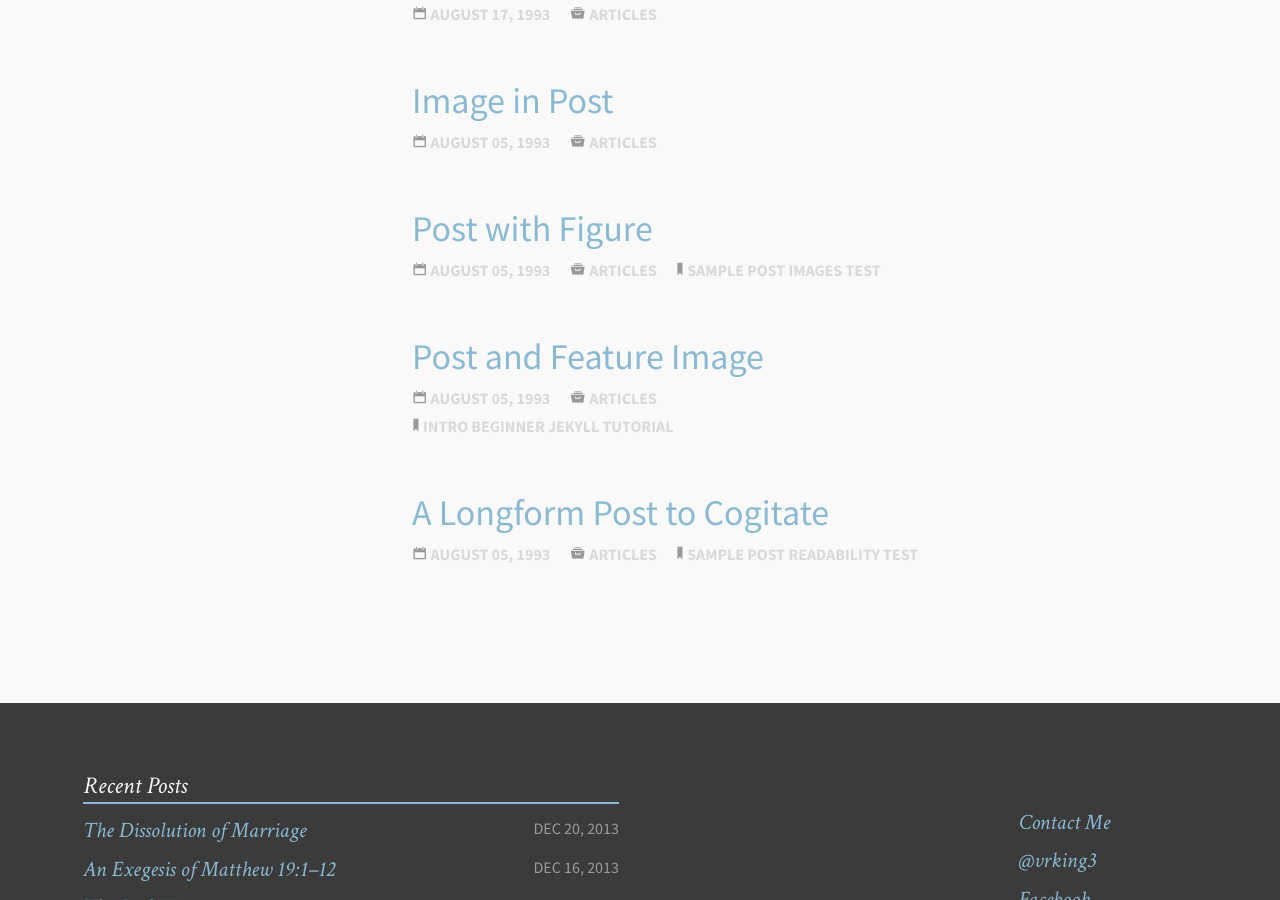
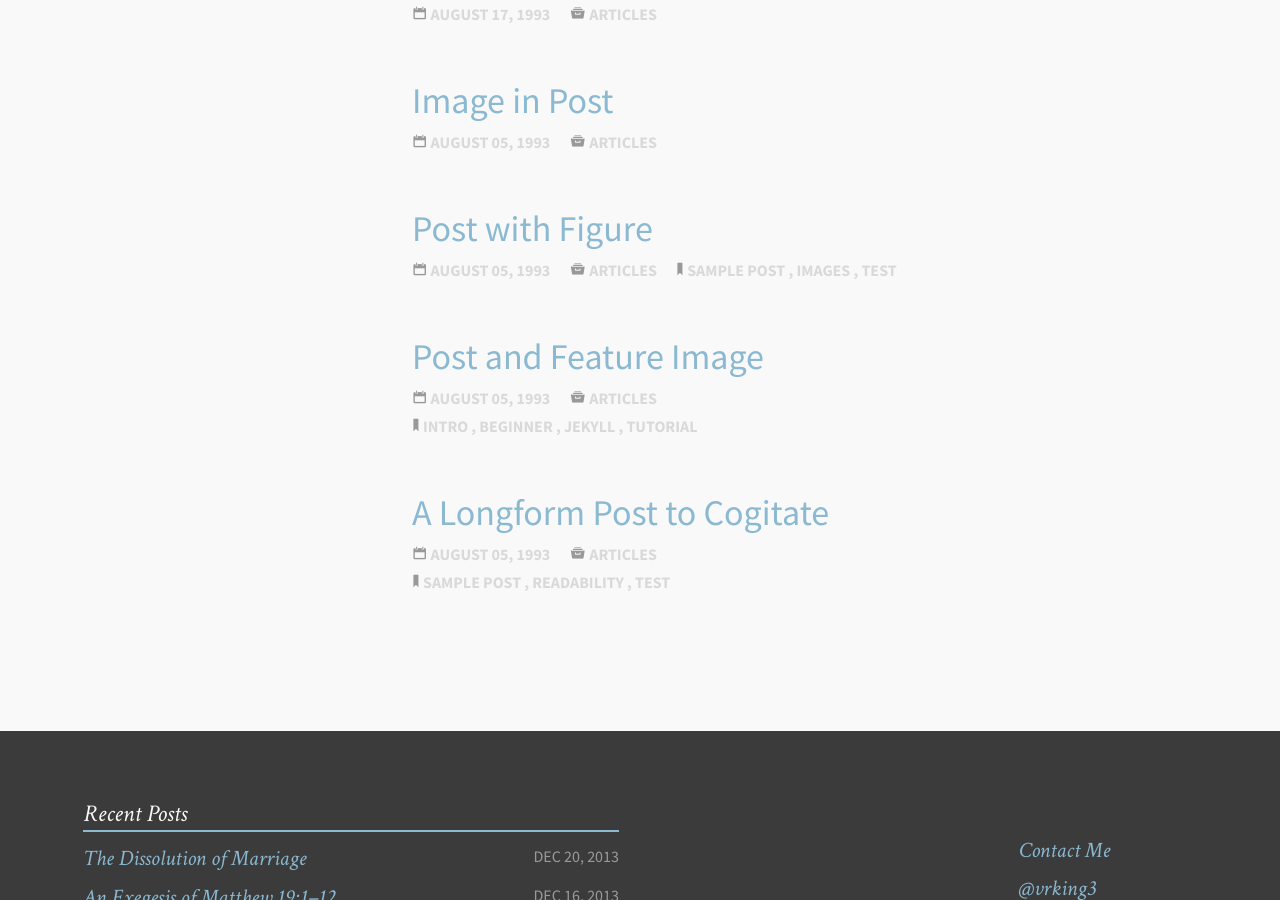
Before and after one commit to snowdj/vernonking.org, a Jekyll site: the page built from index.md, in a window 1280 px wide and 900 px high, scrolled down 1201 px. Built offline with Jekyll 4.4.1, drawn with Linux system fonts in a browser that asks for light colours.

Commit message:
added commas to cats and tags. closes #11.

```diff
--- a/_includes/post-meta.html
+++ b/_includes/post-meta.html
@@ -14,7 +14,9 @@
             <span class="screen-reader-text">Categories</span>
             <ul>
                 {% for category in post.categories %}
-                    <li class="category">{{ category }}</li>
+                    <li class="category">
+                        {% if forloop.first == false %}, {% endif %}{{ category }}
+                    </li>
                 {% endfor %}
             </ul>
         </li>
@@ -24,7 +26,9 @@
             <span class="screen-reader-text">Tags</span>
             <ul>
                 {% for tag in post.tags %}
-                    <li class="tag">{{ tag }}</li>
+                    <li class="tag">
+                        {% if forloop.first == false %}, {% endif %}{{ tag }}
+                    </li>
                 {% endfor %}
             </ul>
         </li>
```
